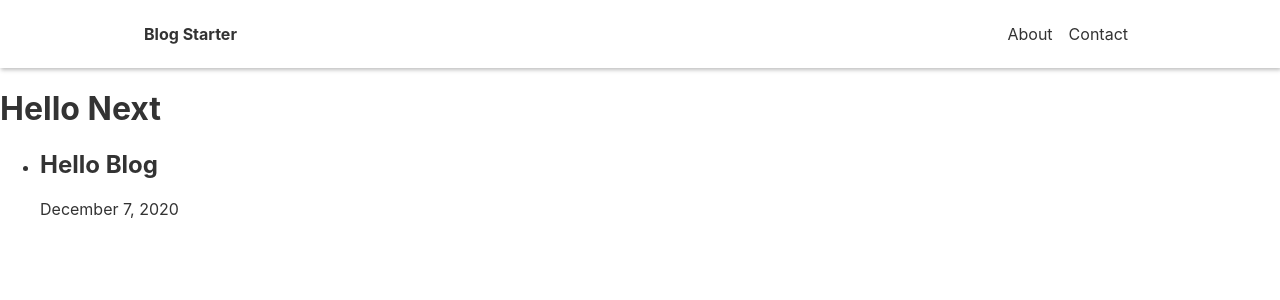
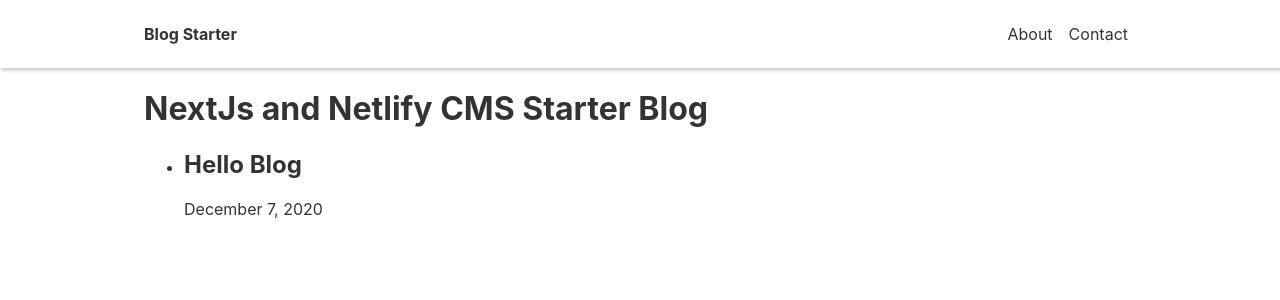
Before and after one commit to rfargetton/tgc, a Next.js app: page / in a window 1280 px wide. Shown: the top 300 px of the page. Built offline with nearby package versions, Linux system fonts and the light colour scheme.

Commit message:
minor modifications

```diff
--- a/pages/index.js
+++ b/pages/index.js
@@ -4,12 +4,13 @@
 import Date from "../components/date" ;
 import Layout from "../components/layout";
 import { getSortedPostsData } from "../lib/posts" ;
+import utilsStyles from "../styles/utils.module.css" ;
 
 export default function Home({ allPostsData }) {
   return (
     <Layout>
-      <h1>Hello Next</h1>
-      <div>
+      <div className={utilsStyles.container}>
+        <h1>NextJs and Netlify CMS Starter Blog</h1>
         <ul>
           {allPostsData.map(({id, date, title}) => (
             <li>
--- a/public/admin/config.yml
+++ b/public/admin/config.yml
@@ -1,5 +1,5 @@
 backend:
-  name: test-repo
+  name: git-gateway
   branch: master
 
 media_folder: "public/images/uploads"
```
Also changed, not shown: pages/posts/[id].js (+7 -3 lines).
